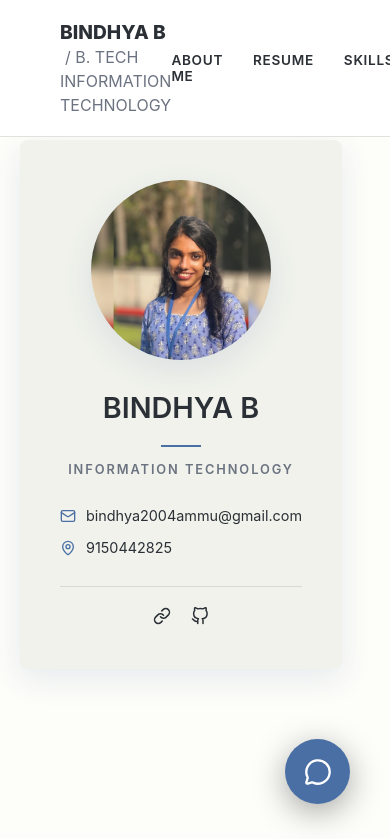
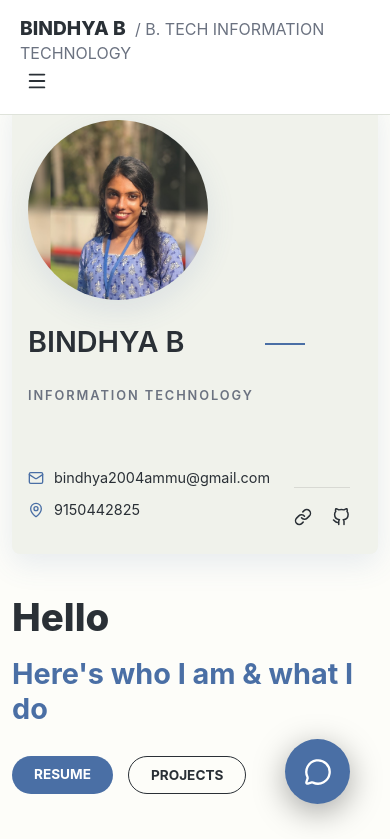
Before and after one commit to bindhya0805/Portfolio-Website, a Next.js app: page / in a window 390 px wide. Shown: the top 839 px of the page. Built offline with nearby package versions, Linux system fonts and the light colour scheme.

Commit message:
Made it responsive

```diff
--- a/src/app/globals.css
+++ b/src/app/globals.css
@@ -221,3 +221,250 @@ h2 {
   color: var(--foreground);
   background: var(--glass);
 }
+
+/* ================================
+   PORTFOLIO HEADER
+================================ */
+.portfolio-header {
+  display: flex;
+  justify-content: space-between;
+  align-items: center;
+  padding: 20px 60px;
+  width: 100%;
+  position: fixed;
+  top: 0;
+  left: 0;
+  z-index: 100;
+  background: var(--card-bg);
+  backdrop-filter: blur(10px);
+  border-bottom: 1px solid var(--card-border);
+  flex-wrap: wrap;
+}
+
+.header-brand p {
+  font-weight: 800;
+  font-size: 1.2rem;
+}
+
+.header-brand-sub {
+  font-weight: 400;
+  color: var(--text-muted);
+  font-size: 1rem;
+  margin-left: 5px;
+}
+
+.header-nav-desktop {
+  display: flex;
+  gap: 30px;
+}
+
+.hamburger-btn {
+  display: none;
+  background: none;
+  border: none;
+  cursor: pointer;
+  color: var(--foreground);
+  padding: 6px;
+  border-radius: 6px;
+  align-items: center;
+  justify-content: center;
+  transition: background 0.2s;
+}
+
+.hamburger-btn:hover {
+  background: var(--bg-secondary);
+}
+
+.header-nav-mobile {
+  display: none;
+  flex-direction: column;
+  gap: 12px;
+  width: 100%;
+  padding: 16px 0 4px;
+  border-top: 1px solid var(--card-border);
+  margin-top: 10px;
+}
+
+/* ================================
+   CONTACT FORM GRID
+================================ */
+.contact-name-grid {
+  display: grid;
+  grid-template-columns: 1fr 1fr;
+  gap: 20px;
+}
+
+/* ================================
+   FOOTER
+================================ */
+.portfolio-footer {
+  padding: 60px 20px;
+  border-top: 1px solid var(--accent-light);
+  text-align: center;
+  background: var(--bg-secondary);
+  margin-top: 60px;
+}
+
+.footer-inner {
+  max-width: 1200px;
+  margin: 0 auto;
+  display: flex;
+  justify-content: space-between;
+  align-items: center;
+  flex-wrap: wrap;
+  gap: 16px;
+}
+
+/* ================================
+   SECTION HEADINGS (responsive)
+================================ */
+.section-heading {
+  font-size: 3rem;
+  margin-bottom: 40px;
+}
+
+/* ================================
+   TABLET (≤ 900px)
+================================ */
+@media (max-width: 900px) {
+  .portfolio-header {
+    padding: 18px 30px;
+  }
+
+  .main-content {
+    gap: 40px;
+    padding: 30px 20px;
+  }
+
+  .side-card {
+    width: 280px;
+  }
+
+  h1 {
+    font-size: 4rem;
+  }
+
+  .section-heading {
+    font-size: 2.4rem;
+  }
+}
+
+/* ================================
+   MOBILE (≤ 768px)
+================================ */
+@media (max-width: 768px) {
+  /* Header */
+  .portfolio-header {
+    padding: 16px 20px;
+  }
+
+  .header-nav-desktop {
+    display: none;
+  }
+
+  .hamburger-btn {
+    display: flex;
+  }
+
+  .header-nav-mobile {
+    display: flex;
+  }
+
+  /* Layout */
+  .main-content {
+    flex-direction: column !important;
+    gap: 24px !important;
+    padding: 20px 16px !important;
+    margin-top: 80px !important;
+  }
+
+  .side-card {
+    width: 100% !important;
+    position: static !important;
+    padding: 30px 24px !important;
+    flex-direction: row !important;
+    flex-wrap: wrap !important;
+    align-items: center !important;
+    gap: 24px !important;
+  }
+
+  /* Profile image inside side-card */
+  .side-card > div:first-child {
+    margin: 0 !important;
+  }
+
+  /* Typography */
+  h1 {
+    font-size: 3rem;
+  }
+
+  h2 {
+    font-size: 1.3rem;
+  }
+
+  .section-heading {
+    font-size: 2rem !important;
+    margin-bottom: 24px !important;
+  }
+
+  /* Buttons */
+  .cta-group {
+    flex-wrap: wrap;
+  }
+
+  /* Cards */
+  .dashboard-card {
+    padding: 20px;
+  }
+
+  /* Contact form: single column on mobile */
+  .contact-name-grid {
+    grid-template-columns: 1fr;
+  }
+
+  /* Footer */
+  .footer-inner {
+    flex-direction: column;
+    text-align: center;
+    gap: 12px;
+  }
+
+  /* Chatbot: tighter positioning */
+  .chatbot-trigger {
+    bottom: 20px !important;
+    right: 20px !important;
+    width: 55px !important;
+    height: 55px !important;
+  }
+}
+
+/* ================================
+   SMALL MOBILE  (≤ 480px)
+================================ */
+@media (max-width: 480px) {
+  h1 {
+    font-size: 2.4rem;
+  }
+
+  .section-heading {
+    font-size: 1.8rem !important;
+  }
+
+  .main-content {
+    padding: 16px 12px !important;
+  }
+
+  .side-card {
+    padding: 24px 16px !important;
+  }
+
+  .btn-primary,
+  .btn-outline {
+    padding: 10px 22px;
+    font-size: 0.85rem;
+  }
+
+  .description {
+    font-size: 1rem;
+  }
+}
--- a/src/app/page.tsx
+++ b/src/app/page.tsx
@@ -1,7 +1,8 @@
 import Image from "next/image";
-import { Link, Globe, Mail, ExternalLink, Download, MapPin } from "lucide-react";
+import { Link, Mail, ExternalLink, Download, MapPin } from "lucide-react";
 import Chatbot from "@/components/Chatbot";
 import ContactForm from "@/components/ContactForm";
+import NavHeader from "@/components/NavHeader";
 
 export default function Home() {
   const experiences = [
@@ -51,37 +52,10 @@ export default function Home() {
 
   return (
     <div className="profile-container">
-      {/* Fixed Sticky Header */}
-      <header style={{
-        display: 'flex',
-        justifyContent: 'space-between',
-        alignItems: 'center',
-        padding: '20px 60px',
-        width: '100%',
-        position: 'fixed',
-        top: 0,
-        left: 0,
-        zIndex: 100,
-        background: 'var(--card-bg)',
-        backdropFilter: 'blur(10px)',
-        borderBottom: '1px solid var(--card-border)'
-      }}>
-        <div style={{ display: 'flex', alignItems: 'center', gap: '10px' }}>
-          <p style={{ fontWeight: '800', fontSize: '1.2rem' }}>
-            BINDHYA B <span style={{ fontWeight: '400', color: 'var(--text-muted)', fontSize: '1rem', marginLeft: '5px' }}>/ B. TECH INFORMATION TECHNOLOGY</span>
-          </p>
-        </div>
-        <nav style={{ display: 'flex', gap: '30px' }}>
-          <a href="#about" className="nav-link">ABOUT ME</a>
-          <a href="#resume" className="nav-link">RESUME</a>
-          <a href="#skills" className="nav-link">SKILLS</a>
-          <a href="#projects" className="nav-link">PROJECTS</a>
-          <a href="#contact" className="nav-link">CONTACT</a>
-        </nav>
-      </header>
+      <NavHeader />
 
       {/* Main Content Area */}
-      <div className="main-content" style={{ marginTop: '100px' }}>
+      <div className="main-content" style={{ marginTop: '80px' }}>
         {/* Left Side: Sticky Profile Card */}
         <aside className="side-card">
           <div style={{
@@ -158,7 +132,7 @@ export default function Home() {
           {/* Resume Section */}
           <div id="resume" style={{ marginBottom: '120px', scrollMarginTop: '120px' }}>
             <div style={{ display: 'flex', justifyContent: 'space-between', alignItems: 'flex-end', marginBottom: '40px' }}>
-              <h2 style={{ fontSize: '3rem', margin: 0 }}>Experience</h2>
+              <h2 className="section-heading" style={{ margin: 0 }}>Experience</h2>
               <a href="/Resume Bindhya B-1.pdf" download="Resume_Bindhya_B.pdf" className="btn-outline" style={{ display: 'flex', alignItems: 'center', gap: '8px' }}>
                 <Download size={16} /> DOWNLOAD CV
               </a>
@@ -186,7 +160,7 @@ export default function Home() {
 
           {/* Skills Section */}
           <div id="skills" style={{ marginBottom: '120px', scrollMarginTop: '120px' }}>
-            <h2 style={{ fontSize: '3rem', marginBottom: '40px' }}>Skills</h2>
+            <h2 className="section-heading">Skills</h2>
             <div style={{ display: 'grid', gridTemplateColumns: 'repeat(auto-fit, minmax(280px, 1fr))', gap: '30px' }}>
               {skills.map((skill, i) => (
                 <div key={i} className="dashboard-card" style={{
@@ -218,7 +192,7 @@ export default function Home() {
 
           {/* Projects Section */}
           <div id="projects" style={{ marginBottom: '120px', scrollMarginTop: '120px' }}>
-            <h2 style={{ fontSize: '3rem', marginBottom: '40px' }}>Projects</h2>
+            <h2 className="section-heading">Projects</h2>
             <div style={{ display: 'grid', gridTemplateColumns: 'repeat(auto-fit, minmax(300px, 1fr))', gap: '30px' }}>
               {projects.map((project, i) => (
                 <div key={i} className="dashboard-card" style={{ padding: 0, overflow: 'hidden' }}>
@@ -244,26 +218,20 @@ export default function Home() {
 
           {/* Contact Section */}
           <div id="contact" style={{ marginBottom: '80px', scrollMarginTop: '120px' }}>
-            <h2 style={{ fontSize: '3rem', marginBottom: '40px' }}>Contact</h2>
+            <h2 className="section-heading">Contact</h2>
             <div className="dashboard-card" style={{ maxWidth: '600px' }}>
               <ContactForm />
             </div>
           </div>
       </div>
 
-      <footer style={{
-        padding: '60px 20px',
-        borderTop: '1px solid var(--accent-light)',
-        textAlign: 'center',
-        background: 'var(--bg-secondary)',
-        marginTop: '60px'
-      }}>
-        <div style={{ maxWidth: '1200px', margin: '0 auto', display: 'flex', justifyContent: 'space-between', alignItems: 'center' }}>
-           <p style={{ fontSize: '0.85rem', color: 'var(--text-muted)' }}>© 2026 Portfolio. Created with passion by BINDHYA B.</p>
-           <div style={{ display: 'flex', gap: '20px' }}>
-              <a href="https://www.linkedin.com/in/bindhya-babu-201680265" target="_blank" rel="noopener noreferrer" className="nav-link">LINKEDIN</a>
-              <a href="https://github.com/bindhya0805" target="_blank" rel="noopener noreferrer" className="nav-link">GITHUB</a>
-           </div>
+      <footer className="portfolio-footer">
+        <div className="footer-inner">
+          <p style={{ fontSize: '0.85rem', color: 'var(--text-muted)' }}>© 2026 Portfolio. Created with passion by BINDHYA B.</p>
+          <div style={{ display: 'flex', gap: '20px' }}>
+            <a href="https://www.linkedin.com/in/bindhya-babu-201680265" target="_blank" rel="noopener noreferrer" className="nav-link">LINKEDIN</a>
+            <a href="https://github.com/bindhya0805" target="_blank" rel="noopener noreferrer" className="nav-link">GITHUB</a>
+          </div>
         </div>
       </footer>
       <Chatbot />
--- a/src/components/ContactForm.tsx
+++ b/src/components/ContactForm.tsx
@@ -53,7 +53,7 @@ export default function ContactForm() {
       onSubmit={handleSubmit}
       style={{ display: "flex", flexDirection: "column", gap: "20px" }}
     >
-      <div style={{ display: "grid", gridTemplateColumns: "1fr 1fr", gap: "20px" }}>
+      <div className="contact-name-grid">
         <div style={{ display: "flex", flexDirection: "column", gap: "8px" }}>
           <label style={{ fontSize: "0.8rem", fontWeight: "700" }}>First Name</label>
           <input
--- /dev/null
+++ b/src/components/NavHeader.tsx
@@ -0,0 +1,51 @@
+"use client";
+
+import { useState } from "react";
+import { Menu, X } from "lucide-react";
+
+export default function NavHeader() {
+  const [menuOpen, setMenuOpen] = useState(false);
+
+  const close = () => setMenuOpen(false);
+
+  return (
+    <header className="portfolio-header">
+      {/* Brand */}
+      <div className="header-brand">
+        <p>
+          BINDHYA B{" "}
+          <span className="header-brand-sub">/ B. TECH INFORMATION TECHNOLOGY</span>
+        </p>
+      </div>
+
+      {/* Desktop navigation */}
+      <nav className="header-nav-desktop">
+        <a href="#about" className="nav-link">ABOUT ME</a>
+        <a href="#resume" className="nav-link">RESUME</a>
+        <a href="#skills" className="nav-link">SKILLS</a>
+        <a href="#projects" className="nav-link">PROJECTS</a>
+        <a href="#contact" className="nav-link">CONTACT</a>
+      </nav>
+
+      {/* Hamburger button (mobile only) */}
+      <button
+        className="hamburger-btn"
+        onClick={() => setMenuOpen(!menuOpen)}
+        aria-label="Toggle menu"
+      >
+        {menuOpen ? <X size={22} /> : <Menu size={22} />}
+      </button>
+
+      {/* Mobile navigation drawer */}
+      {menuOpen && (
+        <nav className="header-nav-mobile">
+          <a href="#about" className="nav-link" onClick={close}>ABOUT ME</a>
+          <a href="#resume" className="nav-link" onClick={close}>RESUME</a>
+          <a href="#skills" className="nav-link" onClick={close}>SKILLS</a>
+          <a href="#projects" className="nav-link" onClick={close}>PROJECTS</a>
+          <a href="#contact" className="nav-link" onClick={close}>CONTACT</a>
+        </nav>
+      )}
+    </header>
+  );
+}
```
